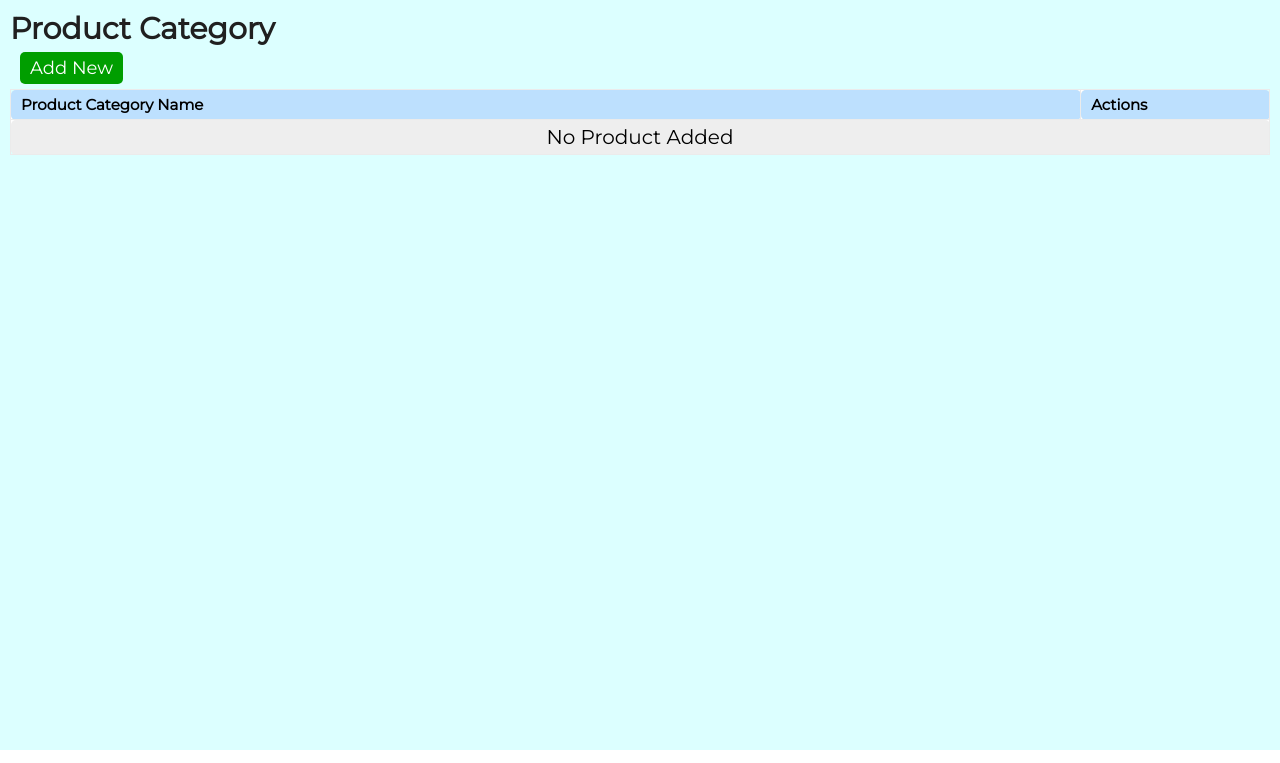
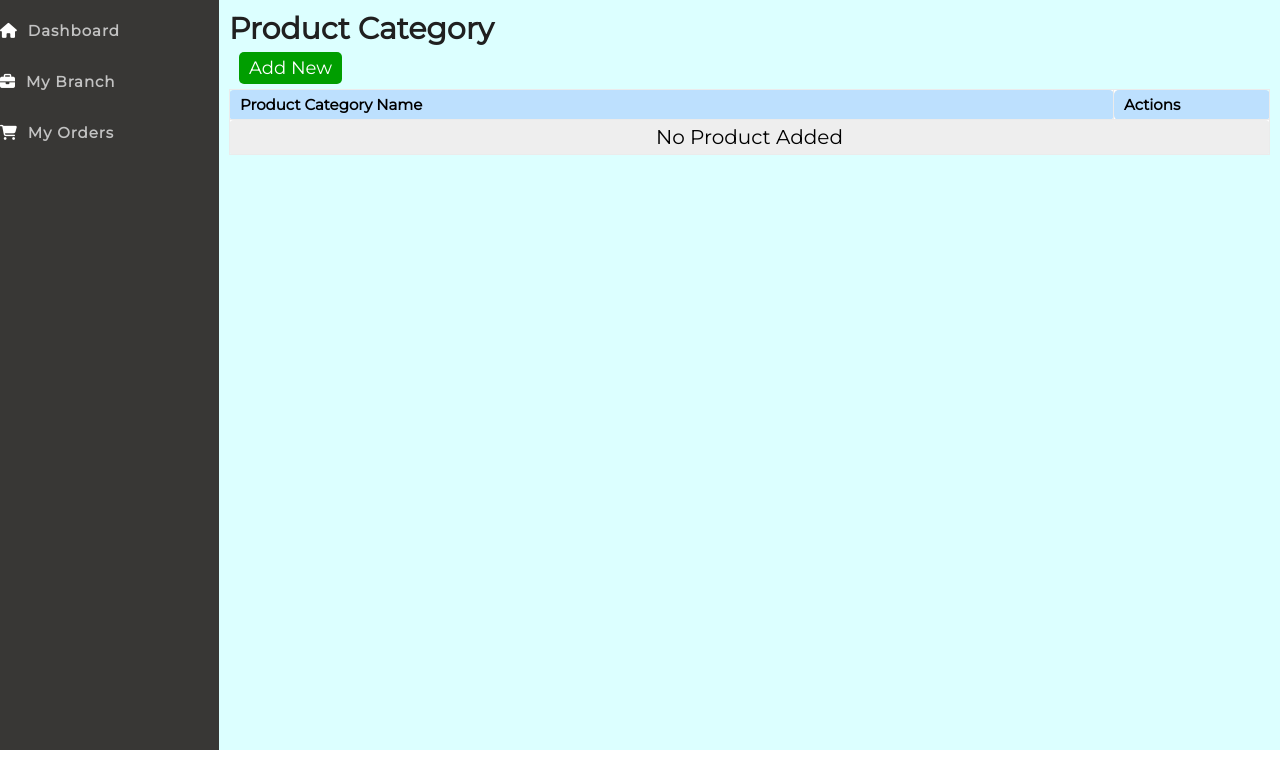
Before and after one commit to pramod52jpr/IMS, a PHP site: page /PCategory.php in a window 1280 px wide. Shown: the part 37-800 px from the top of the page. Run offline with PHP 8.4, Linux system fonts and the light colour scheme; the visitor is signed in with stand-in values (Sample User, id 1); data that the repository does not hold is empty.

Commit message:
change navbar style and html

```diff
--- a/components/header.php
+++ b/components/header.php
@@ -62,22 +62,45 @@ include "conn.php";
     </div>
     <section class="mainContainer">
         <div class="navbar">
-            <a href="dashboard.php">Dashboard</a>
+            <a href="dashboard.php">
+                <span class="h-icons"><i class="fa-solid fa-house"></i></span>
+                Dashboard
+            </a>
             <?php
             if($hRow['Admin_Type']==1){
             ?>
-                <div class="items"><span>MasterForms</span><span>></span></div>
+                <div class="items">
+                    <span class="h-icons"><i class="fa-solid fa-layer-group"></i></span>
+                    <span>MasterForms</span><span></span>
+                </div>
                 <div class="itemDropdown">
-                    <a href="company.php">All Companies</a>
-                    <a href="branch.php">All Branches</a>
-                    <a href="category.php">Admin Category</a>
-                    <a href="PCategory.php">Product Category</a>
-                    <a href="product.php">Products</a>
-                    <a href="orders.php">All Orders</a>
+                    <a href="company.php">
+                    <span class="h-icons"><i class="fa-sharp fa-solid fa-building"></i></span>
+                        All Companies
+                    </a>
+                    <a href="branch.php">
+                    <span class="h-icons"><i class="fa-solid fa-code-branch"></i></span>
+                        All Branches</a>
+                    <a href="category.php">
+                    <span class="h-icons"><i class="fa-solid fa-user"></i></span>
+                        Admin Category</a>
+                    <a href="PCategory.php">
+                    <span class="h-icons"><i class="fa-solid fa-clipboard"></i></span>
+                        Product Category</a>
+                    <a href="product.php">
+                    <span class="h-icons"><i class="fa-solid fa-file"></i></span>
+                        Products</a>
+                    <a href="orders.php">
+                    <span class="h-icons"><i class="fa-sharp fa-solid fa-cart-shopping"></i></span>
+                        All Orders</a>
                 </div>
             <?php
             }
             ?>
-            <a href="myBranch.php">My Branch</a>
-            <a href="myOrders.php">My Orders</a>
+            <a href="myBranch.php">
+                <span class="h-icons"><i class="fa-solid fa-briefcase"></i></span>
+                My Branch</a>
+            <a href="myOrders.php">
+            <span class="h-icons"><i class="fa-sharp fa-solid fa-cart-shopping"></i></span>
+                My Orders</a>
         </div>
--- a/style/header.css
+++ b/style/header.css
@@ -87,19 +87,19 @@
     display: flex;
     flex-direction: column;
     background-color: rgb(56, 55, 53);
-    width: 0px;
+    width: 265px;
     min-height: 700px;
     color: rgb(194, 194, 194);
-    font-size: 12px;
+    font-size: 15px;
     font-family: 'Montserrat', sans-serif;
 }
 
 .mainContainer .navbar a {
     color: rgb(194, 194, 194);
     text-decoration: none;
-    padding: 5px 20px;
+    padding: 11px 0px;
     margin-top: 10px;
-    font-weight: 600;
+    font-weight: 700;
     letter-spacing: 1px;
 }
 
@@ -132,3 +132,16 @@
 .mainContainer .sideSection {
     transition-duration: 0.1s;
 }
+
+
+
+
+
+/* -------------------------------------new style ----------------------------------------- */
+
+
+span.h-icons {
+    font-size: 15px;
+    color: white;
+    margin-right: 5px;
+}
```
